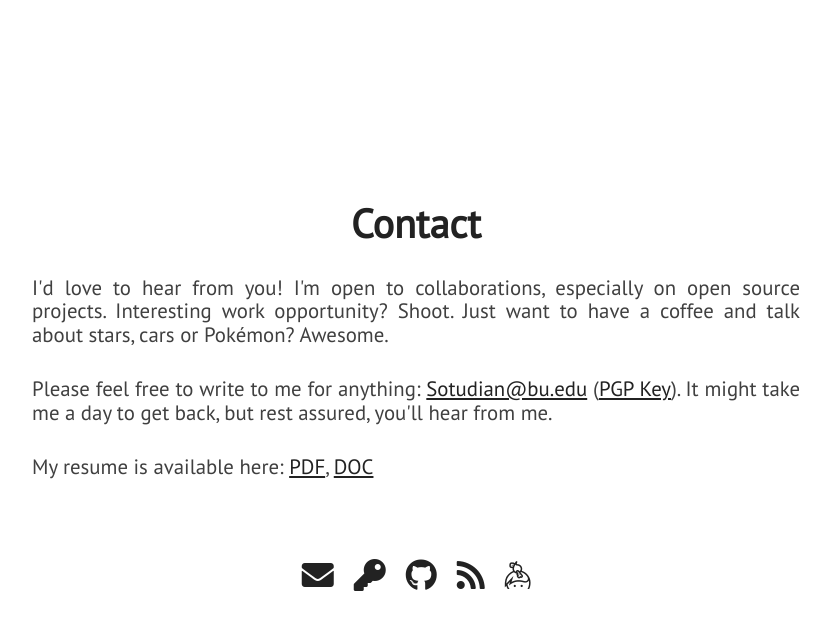
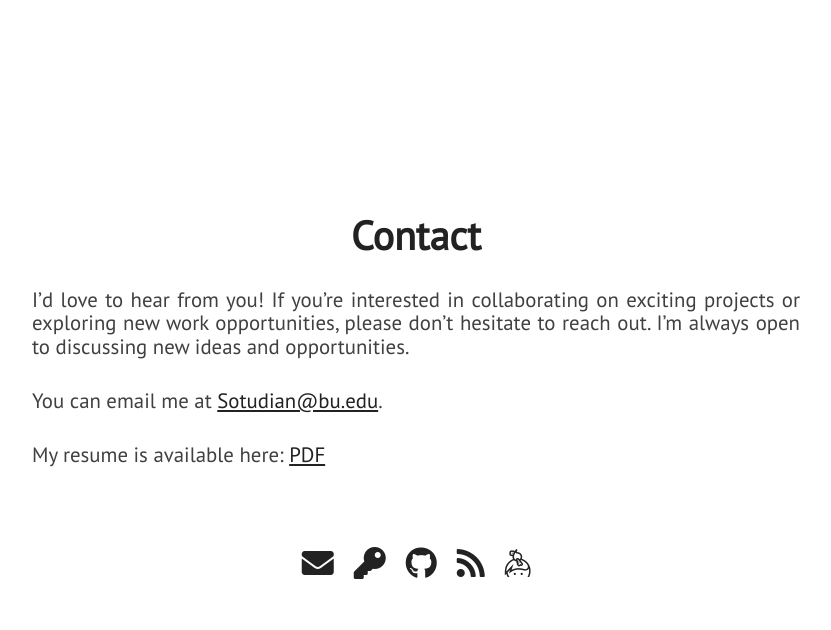
Before and after one commit to sotudian/sotudian.github.io, a Jekyll site: the page built from index.html, in a window 1280 px wide and 900 px high, scrolled down 5081 px, cut to the strip 0-861 px from the top of the window. Shown: the top 630 px of the strip, without its empty margins (224-1055 px from the left). Built offline with Jekyll 4.4.1, drawn with Linux system fonts in a browser that asks for light colours; nearby versions of some CDN libraries.

Commit message:
Update extra.html

```diff
--- a/_includes/extra.html
+++ b/_includes/extra.html
@@ -3,13 +3,13 @@
         <div>
             <div class="section-heading" id="chat-text">Contact</div>
             <p class="paragraph-text justify-text">
-                I'd love to hear from you! I'm open to collaborations, especially on open source projects. Interesting work opportunity? Shoot. Just want to have a coffee and talk about stars, cars or Pokémon? Awesome.
+                I’d love to hear from you! If you’re interested in collaborating on exciting projects or exploring new work opportunities, please don’t hesitate to reach out. I’m always open to discussing new ideas and opportunities.
             </p>
             <p class="paragraph-text justify-text">
-                Please feel free to write to me for anything: <a href="mailto:{{ site.email }}">{{ site.email }}</a> (<a href="https://www.nagekar.com/publickey.abhishek@nagekar.com.asc">PGP Key</a>). It might take me a day to get back, but rest assured, you'll hear from me.
+                You can email me at <a href="mailto:{{ site.email }}">{{ site.email }}</a>.
             </p>
             <p class="paragraph-text justify-text">
-                My resume is available here: <a href="{{ site.blog_url }}/resume/resume.pdf">PDF</a>, <a href="{{ site.blog_url }}/resume/resume.docx">DOC</a>
+                My resume is available here: <a href="{{ site.blog_url }}/resume/resume.pdf">PDF</a>
             </p>
             <div class="extra-links">
                 <span class="hint--bottom bottom-link" aria-label="Email">
```
